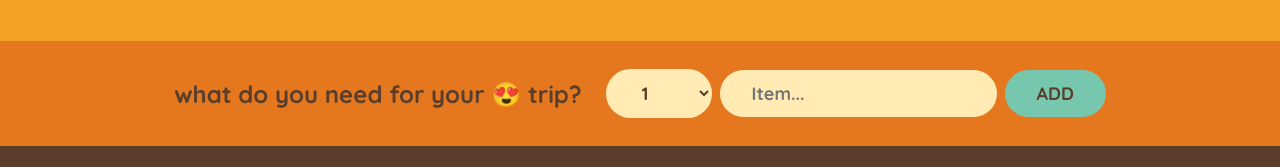
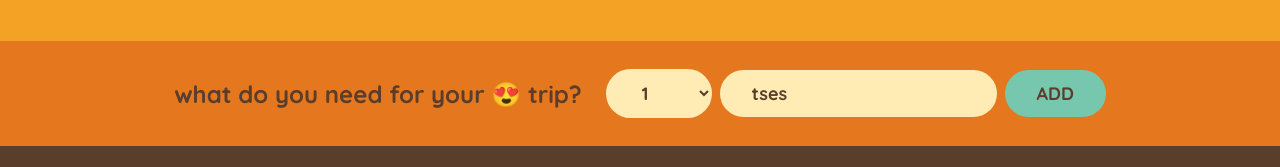
Before and after one commit to Filipe-Saulo/travel-list, a React (Create React App) app: page / in a window 1280 px wide. Shown: the part 149-316 px from the top of the page. Built offline with nearby package versions, Linux system fonts and the light colour scheme.

Commit message:
Update App.js

```diff
--- a/src/App.js
+++ b/src/App.js
@@ -1,3 +1,5 @@
+import { useState } from "react";
+
 const initialItems = [
   { id: 1, description: "Passports", quantity: 2, packed: false },
   { id: 2, description: "Socks", quantity: 12, packed: true },
@@ -20,6 +22,8 @@ function Logo() {
 }
 
 function Form() {
+  const [description, setDescription] = useState("tses");
+
   function handleSubmit(e) {
     e.preventDefault();
   }
@@ -34,7 +38,12 @@ function Form() {
           </option>
         ))}
       </select>
-      <input type="text" placeholder="Item..." />
+      <input
+        type="text"
+        placeholder="Item..."
+        value={description}
+        onChange={(e) => setDescription(e.target.value)}
+      />
       <button>Add</button>
     </form>
   );
```
